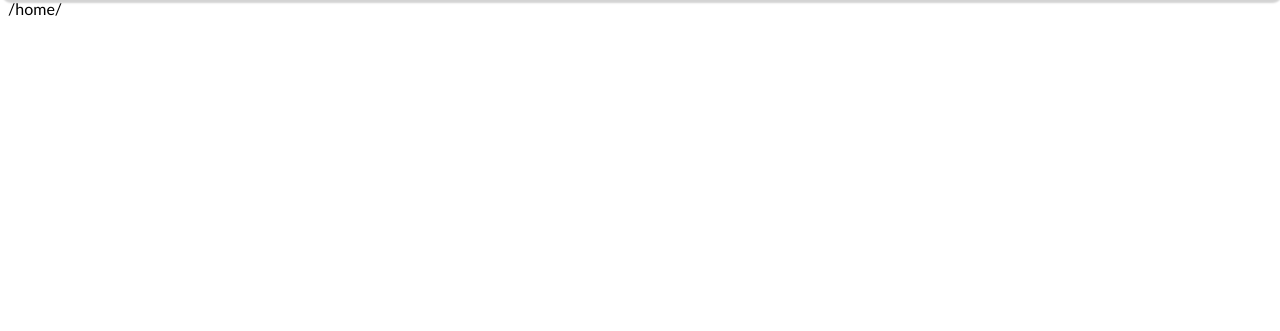
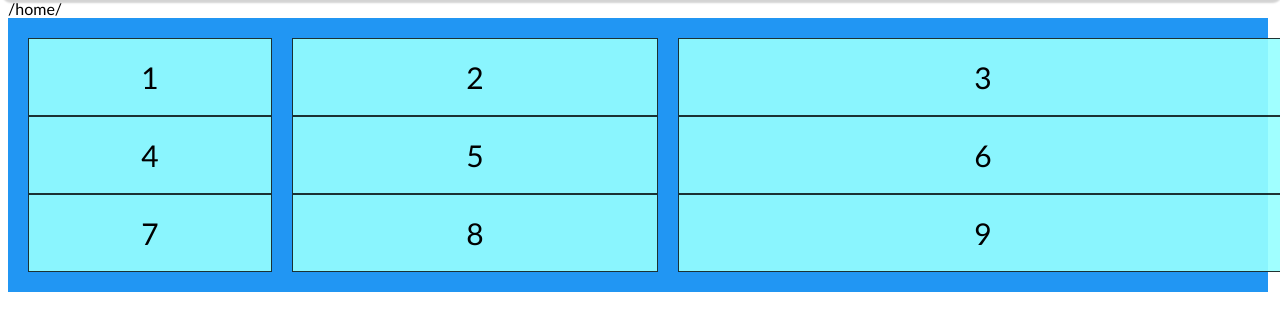
Before and after one commit to andreasmmadjiah/andreve, a Django app: page /home/ in a window 1280 px wide. Shown: the part 51-382 px from the top of the page. Run offline with Django 3.2, Linux system fonts and the light colour scheme.

Commit message:
css grid

```diff
--- a/andreve/urls.py
+++ b/andreve/urls.py
@@ -17,6 +17,7 @@ from django.contrib import admin
 from django.urls import path, include
 
 urlpatterns = [
+    path('', include('main_page.urls')),
     path('home/', include('main_page.urls')),
     path('admin/', admin.site.urls)
 
--- a/static/main_page/style.css
+++ b/static/main_page/style.css
@@ -1,6 +1,23 @@
 * {
     font-size: 100%;
     font-family: Calibri;
+}
+
+.grid-container {
+    display: grid;
+    width: 1220px;
+    grid-column-gap: 20px;
+    grid-template-columns: 20% 30% 50%;
+    background-color: #2196F3;
+    padding: 20px;
+}
+
+.grid-item {
+    background-color: rgba(150, 255, 255, 0.9);
+    border: 1px solid rgba(0, 0, 0, 0.8);
+    padding: 20px;
+    font-size: 30px;
+    text-align: center;
 }
 
 .header {
--- a/templates/main_page/index.html
+++ b/templates/main_page/index.html
@@ -21,6 +21,18 @@
     {% endfor %}
 
     <a>{{request.path}}</a>
+
+<div class="grid-container">
+    <div class="grid-item">1</div>
+    <div class="grid-item">2</div>
+    <div class="grid-item">3</div>
+    <div class="grid-item">4</div>
+    <div class="grid-item">5</div>
+    <div class="grid-item">6</div>
+    <div class="grid-item">7</div>
+    <div class="grid-item">8</div>
+    <div class="grid-item">9</div>
+</div>
 </content>
 </body>
 </html>
```
